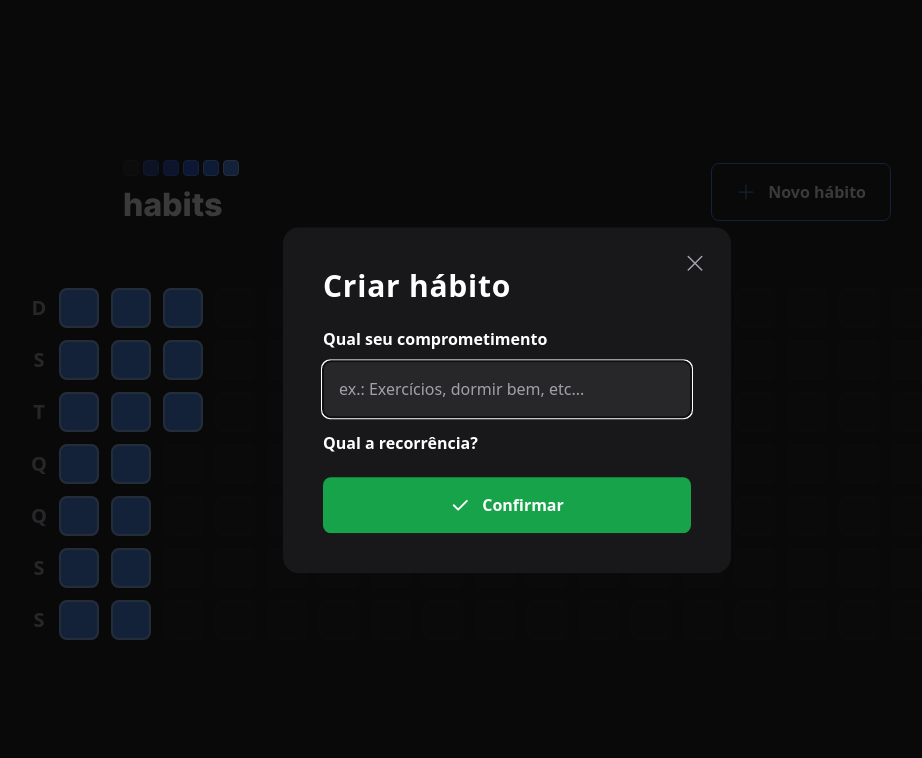
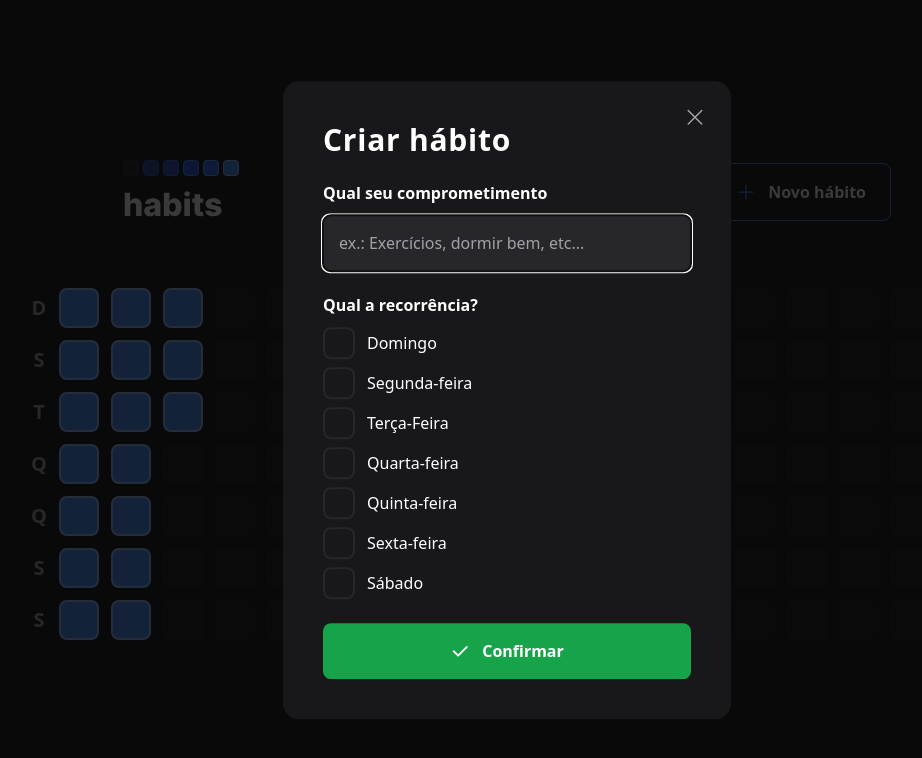
Before and after one commit to LivioAlvarenga/Nlw-Setup, a React (Vite) app in the folder web/: page / in a window 1280 px wide. Both pictures are taken after a click on the button "Novo hábito". Shown: the top 758 px of the page, without its empty margins (133-1055 px from the left). Built offline with nearby package versions, Linux system fonts and the light colour scheme.

Commit message:
add checkbox de dias da semana

```diff
--- a/web/src/components/NewHabitForm.tsx
+++ b/web/src/components/NewHabitForm.tsx
@@ -1,5 +1,16 @@
+import { faker } from "@faker-js/faker";
+import * as Checkbox from "@radix-ui/react-checkbox";
 import { Check } from "phosphor-react";
 
+const availableWeekDays = [
+  "Domingo",
+  "Segunda-feira",
+  "Terça-Feira",
+  "Quarta-feira",
+  "Quinta-feira",
+  "Sexta-feira",
+  "Sábado",
+];
 
 export default function NewHabitForm() {
   return (
@@ -16,11 +27,33 @@ export default function NewHabitForm() {
         autoFocus
       />
 
-      <label htmlFor="" className="mt-4 font-semibold leading-tight">
+      <label htmlFor="" className="mt-6 font-semibold leading-tight">
         Qual a recorrência?
       </label>
 
-      <button type="submit" className="mt-6 rounded-lg p-4 items-center justify-center flex gap-3 font-semibold bg-green-600 duration-300 ease-in-out hover:bg-green-500">
+      <div className="mt-3 flex flex-col gap-2">
+        {availableWeekDays.map((weekDay) => {
+          return (
+            <Checkbox.Root
+              key={faker.datatype.uuid()}
+              className="group flex items-center gap-3"
+            >
+              <div className="flex h-8 w-8 items-center justify-center rounded-lg border-2 border-zinc-800 bg-zinc-900 group-data-[state=checked]:border-green-500 group-data-[state=checked]:bg-green-500">
+                <Checkbox.Indicator>
+                  <Check size={20} className="text-white" />
+                </Checkbox.Indicator>
+              </div>
+
+              <span className=" leading-tight text-white ">{weekDay}</span>
+            </Checkbox.Root>
+          );
+        })}
+      </div>
+
+      <button
+        type="submit"
+        className="mt-6 flex items-center justify-center gap-3 rounded-lg bg-green-600 p-4 font-semibold duration-300 ease-in-out hover:bg-green-500"
+      >
         <Check size={20} weight="bold" />
         Confirmar
       </button>
```
